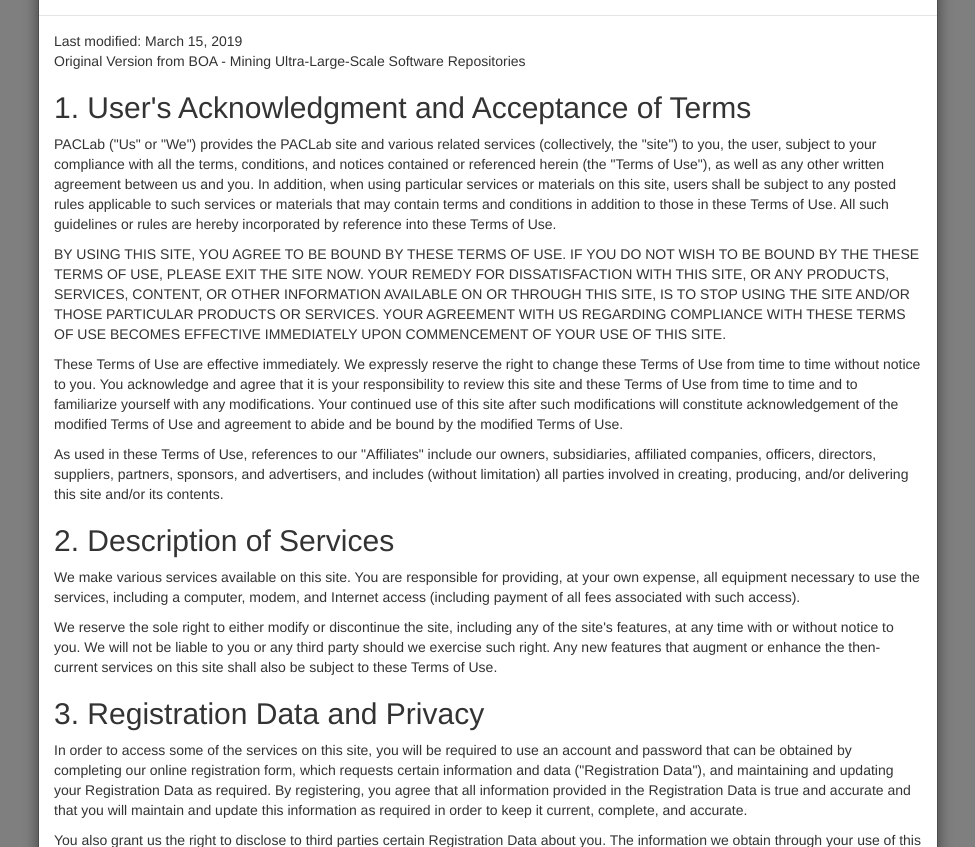
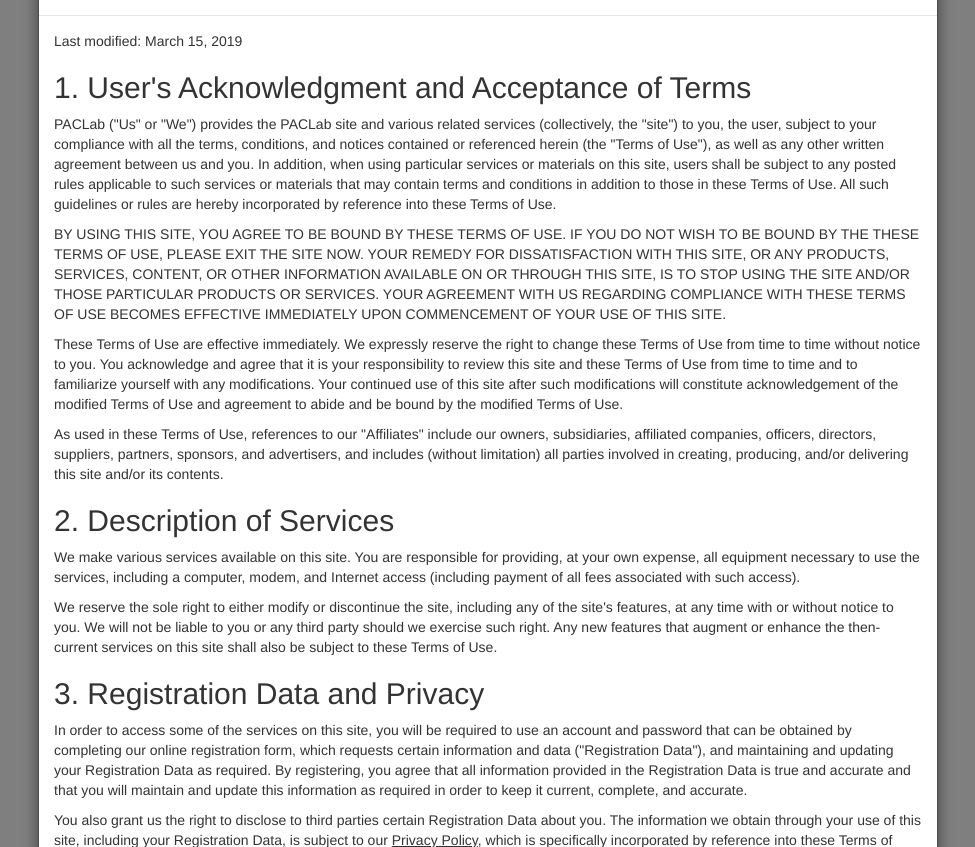
Before and after one commit to unl-pal/argv-www, a Django app: page /register/ in a window 1280 px wide, after a click on "I agree to this tool's terms of use". Shown: the part 72-919 px from the top of the page, without its empty margins (152-1127 px from the left). Run offline with Django 3.2, Linux system fonts and the light colour scheme; some libraries are stand-ins or nearby versions.

Commit message:
move modified date into the actual policy files

```diff
--- a/website/templates/website/agreement/privacy.html
+++ b/website/templates/website/agreement/privacy.html
@@ -1,3 +1,5 @@
+<p class="lastmod">Last modified: March 15, 2019</p>
+
 <h2>What information do we collect?</h2>
 <p>
 We collect information from you when you register on this site or submit a
--- a/website/templates/website/agreement/terms.html
+++ b/website/templates/website/agreement/terms.html
@@ -1,3 +1,5 @@
+<p class="lastmod">Last modified: March 15, 2019</p>
+
 <h2>1. User's Acknowledgment and Acceptance of Terms</h2>
 
 <p>PACLab (&quot;Us&quot; or &quot;We&quot;) provides the PACLab site and various
--- a/website/templates/website/register.html
+++ b/website/templates/website/register.html
@@ -36,10 +36,6 @@
                                 </div>
                                 <div class="modal-body">
                                     <div class="header gutter">
-                                        <p class="lastmod">
-                                            Last modified: March 15, 2019<br>
-                                            Original Version from BOA - Mining Ultra-Large-Scale Software Repositories
-                                        </p>
                                         {% include 'website/agreement/terms.html' %}
                                     </div>
                                 </div>
@@ -58,10 +54,6 @@
                                 </div>
                                 <div class="modal-body">
                                     <div class="header gutter">
-                                        <p class="lastmod">
-                                            Last modified: March 15, 2019<br>
-                                            Original Version from BOA - Mining Ultra-Large-Scale Software Repositories
-                                        </p>
                                         {% include 'website/agreement/privacy.html' %}
                                     </div>
                                 </div>
```
